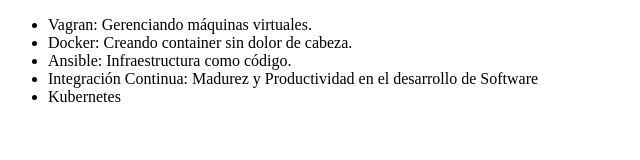
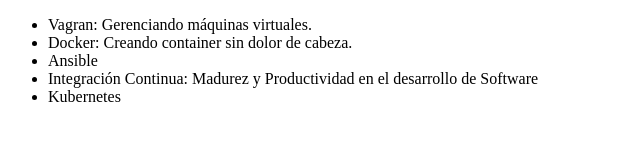
Before and after one commit to Miles-Arts/one-git, a plain HTML site: page index.html in a window 1280 px wide. Shown: the whole page, without its empty margins (0-640 px from the left). Drawn offline with Linux system fonts and the light colour scheme.

Commit message:
Revert "Cambiando el nombre del curso de Ansible"
This reverts commit 44f5559ca711a2c3f610a19c365bf245af5fc916.

```diff
--- a/index.html
+++ b/index.html
@@ -8,7 +8,7 @@
         <ul>
             <li>Vagran: Gerenciando máquinas virtuales.</li>
             <li>Docker: Creando container sin dolor de cabeza.</li>
-            <li>Ansible: Infraestructura como código.</li>
+            <li>Ansible</li>
             <li>Integración Continua: Madurez y Productividad en el desarrollo de Software</li>
             <li>Kubernetes</li>
         </ul>
```
